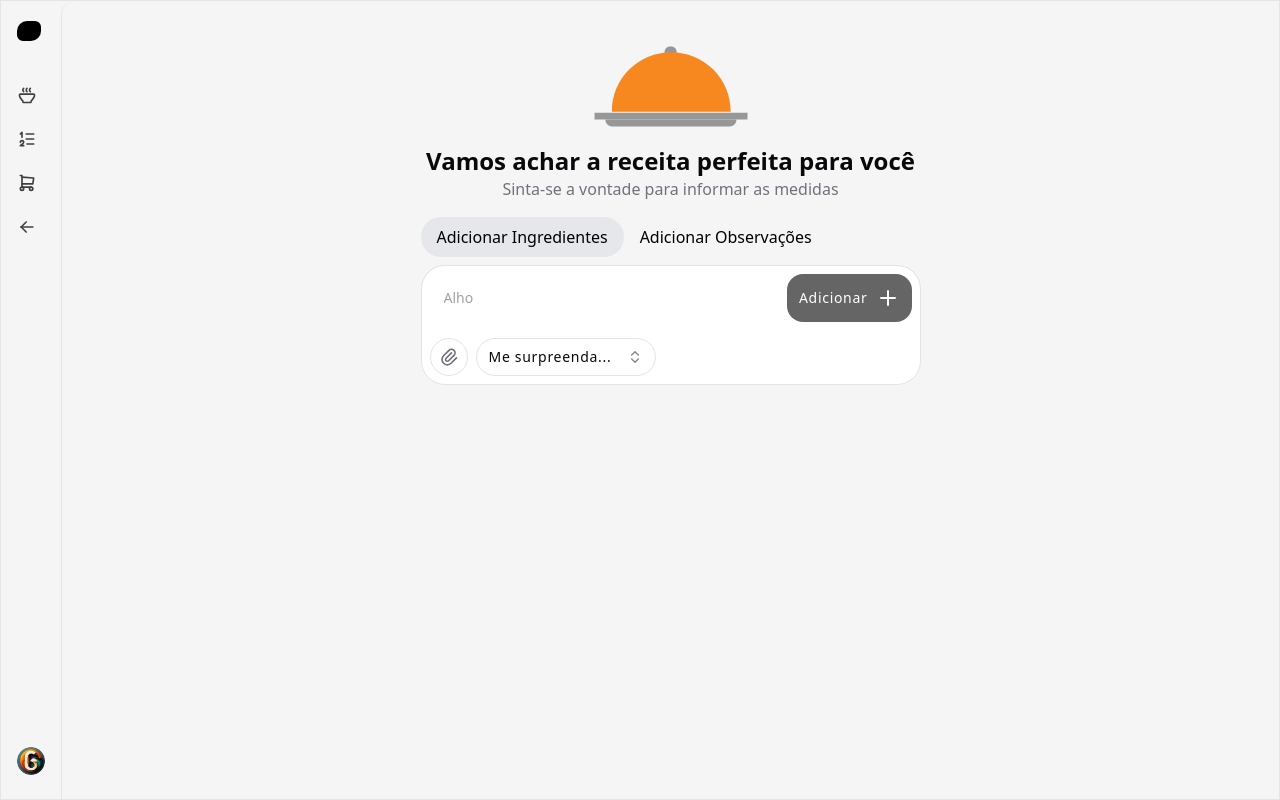
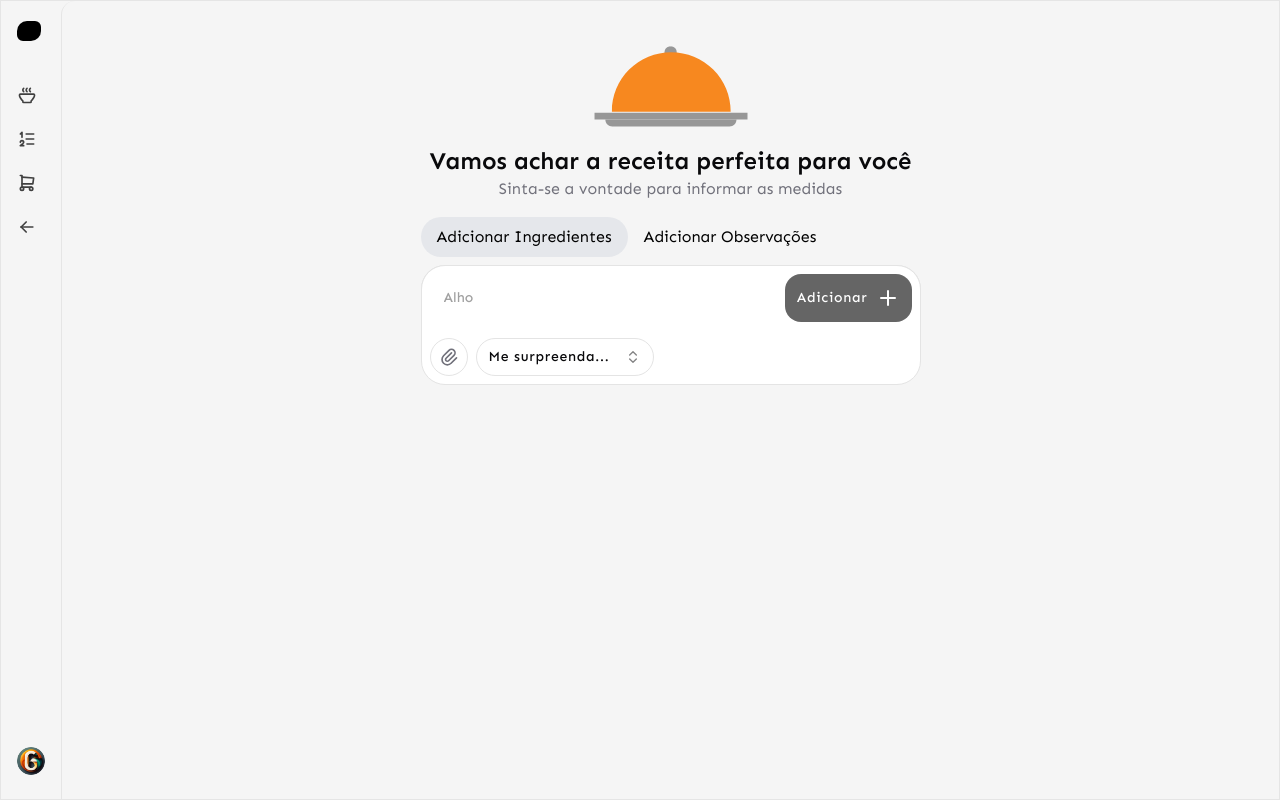
Before and after one commit to Dargouls/tri-planner, a Next.js app: page / in a window 1280 px wide. Built offline with nearby package versions, Linux system fonts and the light colour scheme.

Commit message:
feat: add custom font (sen)

```diff
--- a/src/app/globals.css
+++ b/src/app/globals.css
@@ -47,6 +47,7 @@
 	--radius-md: calc(var(--radius) - 2px);
 	--radius-lg: var(--radius);
 	--radius-xl: calc(var(--radius) + 4px);
+	--font-sen: var(--font-sen);
 }
 
 :root {
@@ -170,6 +171,6 @@
 		@apply border-border outline-ring/50;
 	}
 	body {
-		@apply bg-background text-text;
+		@apply bg-background text-text font-sen;
 	}
 }
--- a/src/app/layout.tsx
+++ b/src/app/layout.tsx
@@ -4,7 +4,7 @@ import { Geist, Geist_Mono, Sen } from 'next/font/google';
 import './globals.css';
 
 const sen = Sen({
-	variable: '--font-geist-sen',
+	variable: '--font-sen',
 	subsets: ['latin'],
 });
 
```
